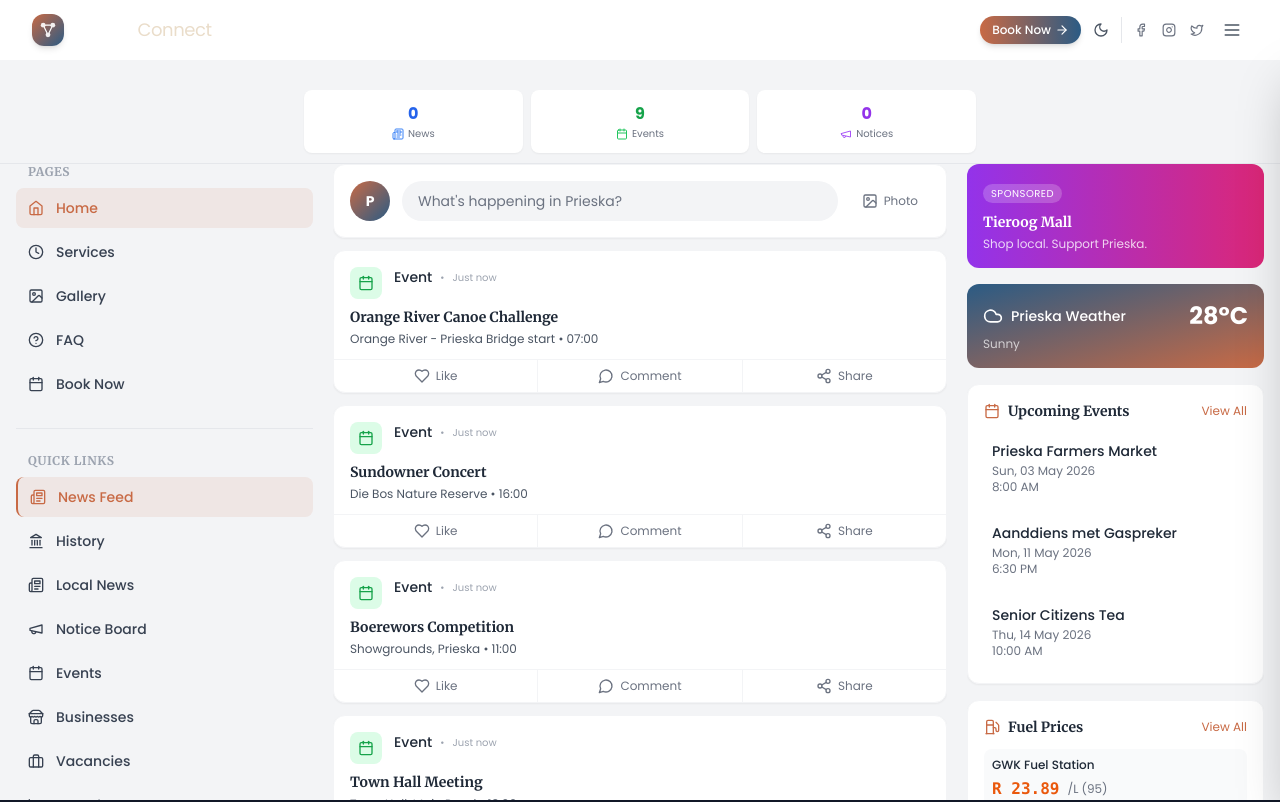
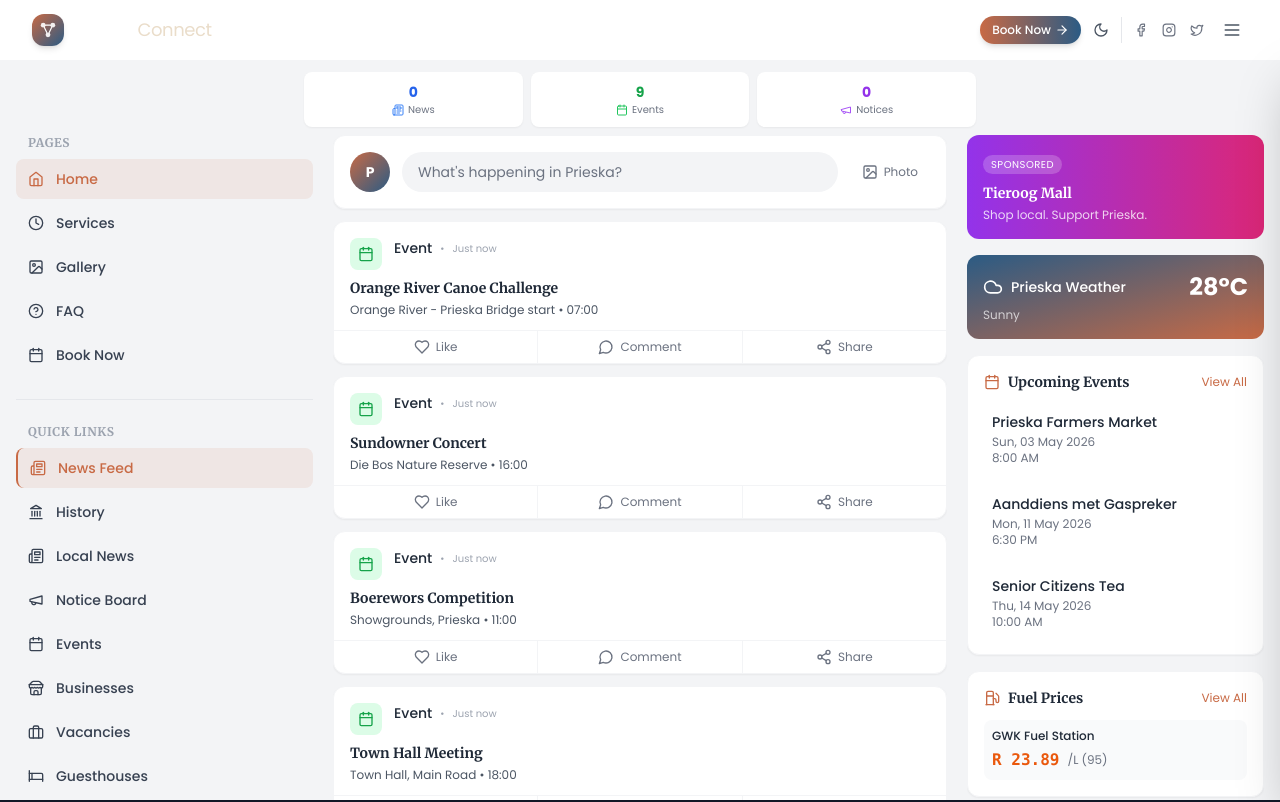
Before and after one commit to MondeNel/prieska-tourism, a React (Vite) app in the folder prieska-tourism/: page / in a window 1280 px wide. Shown: the top 802 px of the page. Built offline with nearby package versions, Linux system fonts and the light colour scheme.

Commit message:
style: Add subtle light scrollbar to feed and sidebars instead of hiding it

```diff
--- a/prieska-tourism/src/index.css
+++ b/prieska-tourism/src/index.css
@@ -14,12 +14,20 @@
   }
 }
 
-/* Dark mode custom styles if needed */
+@layer utilities {
+  .scrollbar-hide {
+    -ms-overflow-style: none;
+    scrollbar-width: none;
+  }
+  .scrollbar-hide::-webkit-scrollbar {
+    display: none;
+  }
+}
+
 .dark .bg-prieska-sand {
   @apply bg-gray-800;
 }
 
-/* React Calendar Base Overrides */
 .react-calendar {
   width: 100% !important;
   border: none !important;
@@ -84,7 +92,6 @@
   color: #9ca3af !important;
 }
 
-/* Dark Mode Overrides */
 .dark .react-calendar {
   color: #e5e7eb !important;
 }
--- a/prieska-tourism/src/pages/Home.jsx
+++ b/prieska-tourism/src/pages/Home.jsx
@@ -65,20 +65,20 @@ const Home = () => {
   }
 
   return (
-    <div className="h-screen flex flex-col bg-gray-100 dark:bg-gray-950 pt-20">
-      {/* Quick Stats - Fixed below navbar */}
-      <div className="flex-shrink-0 bg-gray-100 dark:bg-gray-950 border-b border-gray-200 dark:border-gray-800 px-4 py-2.5">
+    <div className="h-screen flex flex-col bg-gray-100 dark:bg-gray-950 pt-16">
+      {/* Quick Stats */}
+      <div className="flex-shrink-0 bg-gray-100 dark:bg-gray-950 px-4 py-2">
         <div className="max-w-7xl mx-auto">
           <div className="grid grid-cols-3 gap-2 max-w-2xl mx-auto">
             <button
               onClick={() => switchFeed('news')}
-              className={`bg-white dark:bg-gray-800 rounded-lg p-2.5 text-center shadow-sm hover:shadow-md transition cursor-pointer border-2 ${
+              className={`bg-white dark:bg-gray-800 rounded-lg p-2 text-center shadow-sm hover:shadow-md transition cursor-pointer border-2 ${
                 activeFeed === 'news'
                   ? 'border-blue-500 dark:border-blue-400'
                   : 'border-transparent hover:border-blue-300 dark:hover:border-blue-700'
               }`}
             >
-              <p className="text-base font-bold text-blue-600 dark:text-blue-400">{stats.newsThisWeek}</p>
+              <p className="text-sm font-bold text-blue-600 dark:text-blue-400">{stats.newsThisWeek}</p>
               <div className="flex items-center justify-center gap-1">
                 <Newspaper className="w-3 h-3 text-blue-500" />
                 <p className="text-[10px] text-gray-500 dark:text-gray-400">News</p>
@@ -86,13 +86,13 @@ const Home = () => {
             </button>
             <button
               onClick={() => switchFeed('events')}
-              className={`bg-white dark:bg-gray-800 rounded-lg p-2.5 text-center shadow-sm hover:shadow-md transition cursor-pointer border-2 ${
+              className={`bg-white dark:bg-gray-800 rounded-lg p-2 text-center shadow-sm hover:shadow-md transition cursor-pointer border-2 ${
                 activeFeed === 'events'
                   ? 'border-green-500 dark:border-green-400'
                   : 'border-transparent hover:border-green-300 dark:hover:border-green-700'
               }`}
             >
-              <p className="text-base font-bold text-green-600 dark:text-green-400">{stats.upcomingEvents}</p>
+              <p className="text-sm font-bold text-green-600 dark:text-green-400">{stats.upcomingEvents}</p>
               <div className="flex items-center justify-center gap-1">
                 <Calendar className="w-3 h-3 text-green-500" />
                 <p className="text-[10px] text-gray-500 dark:text-gray-400">Events</p>
@@ -100,13 +100,13 @@ const Home = () => {
             </button>
             <button
               onClick={() => switchFeed('noticeboard')}
-              className={`bg-white dark:bg-gray-800 rounded-lg p-2.5 text-center shadow-sm hover:shadow-md transition cursor-pointer border-2 ${
+              className={`bg-white dark:bg-gray-800 rounded-lg p-2 text-center shadow-sm hover:shadow-md transition cursor-pointer border-2 ${
                 activeFeed === 'noticeboard'
                   ? 'border-purple-500 dark:border-purple-400'
                   : 'border-transparent hover:border-purple-300 dark:hover:border-purple-700'
               }`}
             >
-              <p className="text-base font-bold text-purple-600 dark:text-purple-400">{stats.newNotices}</p>
+              <p className="text-sm font-bold text-purple-600 dark:text-purple-400">{stats.newNotices}</p>
               <div className="flex items-center justify-center gap-1">
                 <Megaphone className="w-3 h-3 text-purple-500" />
                 <p className="text-[10px] text-gray-500 dark:text-gray-400">Notices</p>
@@ -116,30 +116,54 @@ const Home = () => {
         </div>
       </div>
 
-      {/* Scrollable Content Area */}
+      {/* Scrollable Content */}
       <div className="flex-1 overflow-hidden">
         <div className="max-w-7xl mx-auto px-4 h-full">
           <div className="grid grid-cols-1 lg:grid-cols-12 gap-5 h-full">
-            {/* Left Sidebar */}
-            <div className="hidden lg:block lg:col-span-3 h-full overflow-y-auto pb-4">
-              <LeftSidebar
-                switchFeed={switchFeed}
-                activeFeed={activeFeed}
-              />
+            <div className="hidden lg:block lg:col-span-3 h-full overflow-y-auto pb-4 feed-scroll">
+              <LeftSidebar switchFeed={switchFeed} activeFeed={activeFeed} />
             </div>
 
-            {/* Feed Content - This scrolls independently */}
-            <div id="feed-scroll" className="lg:col-span-6 h-full overflow-y-auto pb-8">
+            <div id="feed-scroll" className="lg:col-span-6 h-full overflow-y-auto pb-8 feed-scroll">
               {renderMainContent()}
             </div>
 
-            {/* Right Sidebar */}
-            <div className="hidden lg:block lg:col-span-3 h-full overflow-y-auto pb-4">
+            <div className="hidden lg:block lg:col-span-3 h-full overflow-y-auto pb-4 feed-scroll">
               <RightSidebar />
             </div>
           </div>
         </div>
       </div>
+
+      {/* White scrollbar styling */}
+      <style>{`
+        .feed-scroll::-webkit-scrollbar {
+          width: 6px;
+        }
+        .feed-scroll::-webkit-scrollbar-track {
+          background: transparent;
+        }
+        .feed-scroll::-webkit-scrollbar-thumb {
+          background: #d1d5db;
+          border-radius: 3px;
+        }
+        .feed-scroll::-webkit-scrollbar-thumb:hover {
+          background: #9ca3af;
+        }
+        .dark .feed-scroll::-webkit-scrollbar-thumb {
+          background: #4b5563;
+        }
+        .dark .feed-scroll::-webkit-scrollbar-thumb:hover {
+          background: #6b7280;
+        }
+        .feed-scroll {
+          scrollbar-width: thin;
+          scrollbar-color: #d1d5db transparent;
+        }
+        .dark .feed-scroll {
+          scrollbar-color: #4b5563 transparent;
+        }
+      `}</style>
     </div>
   )
 }
```
